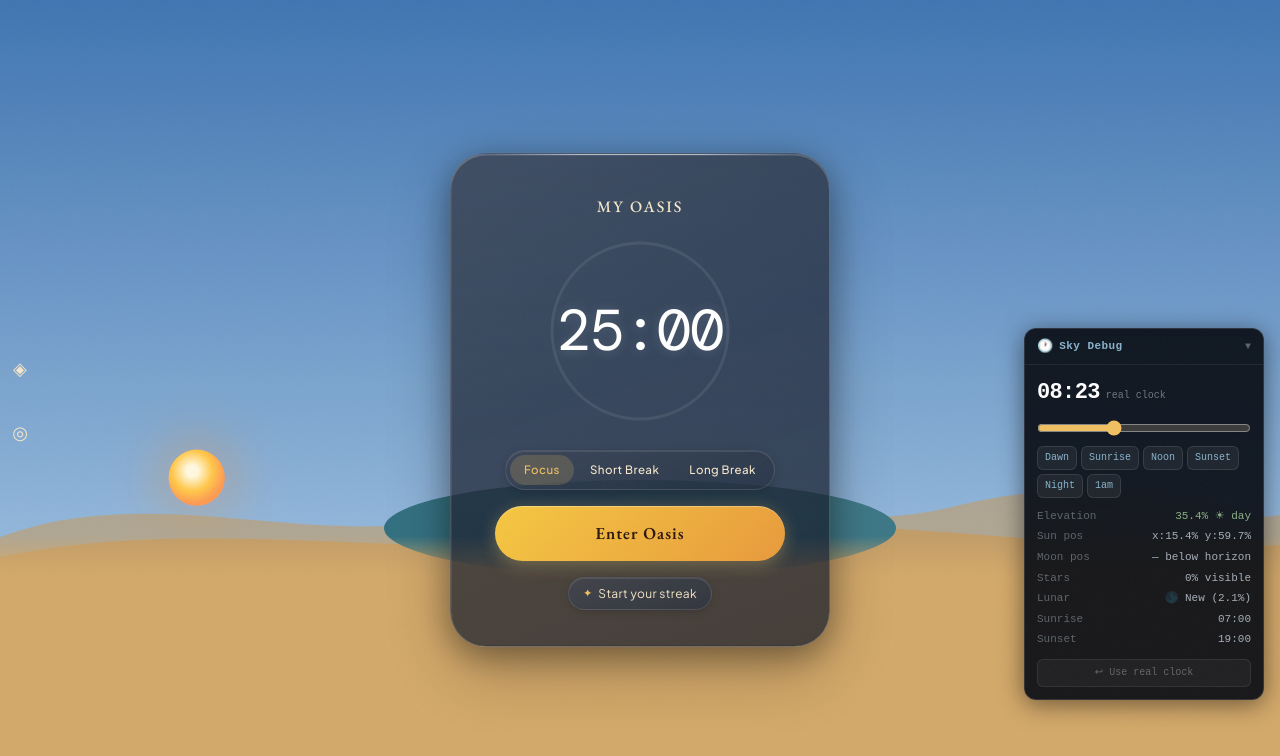
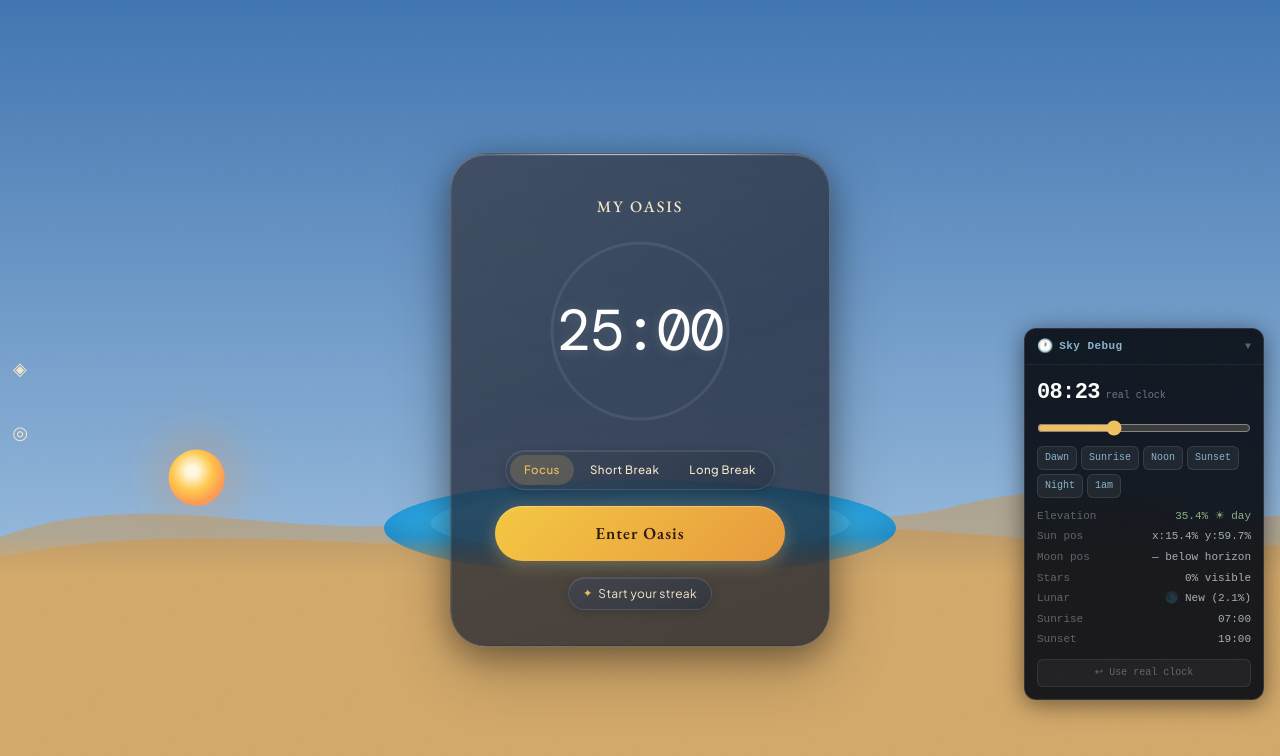
Before and after one commit to muadzyamani/oasis, a React (Vite) app: page / in a window 1280 px wide. Shown: the top 756 px of the page. Built offline with nearby package versions, Linux system fonts and the light colour scheme; a web font is replaced by a local one.

Commit message:
Improve water design and visual appearance

```diff
--- a/src/components/scene/WaterLayer.tsx
+++ b/src/components/scene/WaterLayer.tsx
@@ -1,6 +1,5 @@
 import { motion } from 'framer-motion'
 import type { TimeOfDay } from '@/types/growth.types'
-import { SCENE_COLORS } from '@/engines/ambientEngine'
 
 interface WaterLayerProps {
   timeOfDay: TimeOfDay
@@ -8,54 +7,201 @@ interface WaterLayerProps {
   tier: number
 }
 
+const WATER_PALETTES = {
+  dawn: {
+    stop0: '#E0F7FA', // soft pastel cyan
+    stop60: '#80DEEA', // pale cyan
+    stop100: '#006064', // deep teal
+    inner: '#4DD0E1',
+    highlight: '#E0F7FA',
+  },
+  morning: {
+    stop0: '#81D4FA', // light blue
+    stop60: '#29B6F6', // medium blue
+    stop100: '#0277BD', // deep blue
+    inner: '#4FC3F7',
+    highlight: '#E1F5FE',
+  },
+  afternoon: {
+    stop0: '#90CAF9', // gentle warm blue
+    stop60: '#42A5F5',
+    stop100: '#1565C0',
+    inner: '#64B5F6',
+    highlight: '#E3F2FD',
+  },
+  dusk: {
+    stop0: '#80CBC4', // soft dusk teal
+    stop60: '#26A69A',
+    stop100: '#00695C', // deep dusk teal
+    inner: '#4DB6AC',
+    highlight: '#E0F2F1',
+  },
+  night: {
+    stop0: '#006064', // deep moonlit teal
+    stop60: '#004D40',
+    stop100: '#00251A', // deep night blue-black
+    inner: '#00838F',
+    highlight: '#E0F7FA',
+  },
+}
+
 export function WaterLayer({ timeOfDay, sessionActive, tier }: WaterLayerProps) {
-  const waterColor = SCENE_COLORS[timeOfDay].waterColor
   const rippleSpeed = sessionActive ? 1.4 : 2.4
   // Pool widens with tier
   const poolWidth = `${40 + tier * 6}%`
+  const palette = WATER_PALETTES[timeOfDay]
 
   return (
     <div className="absolute left-0 right-0" style={{ top: '60%', height: '12%', zIndex: 3 }}>
-      {/* Water band — elliptical pool */}
-      <div
-        className="absolute left-1/2"
+      {/* Responsive SVG Container for Redesigned Water Feature */}
+      <svg
+        className="absolute left-1/2 -translate-x-1/2"
+        viewBox="0 0 440 90"
+        preserveAspectRatio="none"
         style={{
           width: poolWidth,
           height: '100%',
-          transform: 'translateX(-50%)',
-          borderRadius: '50%',
-          overflow: 'hidden',
-          backgroundColor: waterColor,
-          transition: 'background-color 4s ease-in-out',
+          overflow: 'visible',
         }}
       >
-        {/* Surface shimmer */}
-        <motion.div
-          style={{
-            position: 'absolute', inset: 0,
-            backgroundImage: 'linear-gradient(90deg, transparent 0%, rgba(255,255,255,0.12) 50%, transparent 100%)',
-            backgroundSize: '200% 100%',
-          }}
-          animate={{ backgroundPositionX: ['0%', '200%'] }}
-          transition={{ repeat: Infinity, duration: rippleSpeed * 2, ease: 'linear' }}
+        <defs>
+          {/* Radial Gradient for water body matching redesign style */}
+          <radialGradient id="waterGrad" cx="50%" cy="40%" r="60%">
+            <stop
+              offset="0%"
+              stopColor={palette.stop0}
+              style={{ transition: 'stop-color 4s cubic-bezier(0.45, 0.05, 0.55, 0.95)' }}
+            />
+            <stop
+              offset="60%"
+              stopColor={palette.stop60}
+              style={{ transition: 'stop-color 4s cubic-bezier(0.45, 0.05, 0.55, 0.95)' }}
+            />
+            <stop
+              offset="100%"
+              stopColor={palette.stop100}
+              style={{ transition: 'stop-color 4s cubic-bezier(0.45, 0.05, 0.55, 0.95)' }}
+            />
+          </radialGradient>
+        </defs>
+
+        {/* Outer water pool ellipse */}
+        <ellipse
+          cx="220"
+          cy="45"
+          rx="220"
+          ry="45"
+          fill="url(#waterGrad)"
+          opacity="0.9"
+          style={{ transition: 'all 4s cubic-bezier(0.45, 0.05, 0.55, 0.95)' }}
         />
 
-        {/* Ripple rings */}
+        {/* Inner water pool ellipse for depth */}
+        <ellipse
+          cx="220"
+          cy="40"
+          rx="180"
+          ry="30"
+          fill={palette.inner}
+          opacity="0.5"
+          style={{ transition: 'fill 4s cubic-bezier(0.45, 0.05, 0.55, 0.95)' }}
+        />
+
+        {/* Ripple rings scaling outward along the water aspect ratio (220:45) */}
         {[0, 1, 2].map((i) => (
-          <motion.div
+          <motion.ellipse
             key={i}
-            style={{
-              position: 'absolute',
-              left: '50%', top: '50%',
-              border: '1px solid rgba(255,255,255,0.2)',
-              borderRadius: '50%',
-              transform: 'translate(-50%, -50%)',
+            cx="220"
+            cy="45"
+            rx="0"
+            ry="0"
+            fill="none"
+            stroke="rgba(255, 255, 255, 0.25)"
+            strokeWidth="1.5"
+            animate={{
+              rx: [0, 220],
+              ry: [0, 45],
+              opacity: [0.5, 0],
             }}
-            animate={{ width: ['10%', '90%'], height: ['30%', '80%'], opacity: [0.4, 0] }}
-            transition={{ repeat: Infinity, duration: rippleSpeed, ease: 'easeOut', delay: i * (rippleSpeed / 3) }}
+            transition={{
+              repeat: Infinity,
+              duration: rippleSpeed * 2.5,
+              ease: 'easeOut',
+              delay: i * ((rippleSpeed * 2.5) / 3),
+            }}
           />
         ))}
-      </div>
+
+        {/* Shimmering highlights with floating and opacity animations */}
+        <motion.ellipse
+          cx="170"
+          cy="37"
+          rx="40"
+          ry="4"
+          fill={palette.highlight}
+          animate={{
+            cx: [168, 172, 168],
+            opacity: [0.5, 0.75, 0.5],
+          }}
+          transition={{
+            repeat: Infinity,
+            duration: 4.2,
+            ease: 'easeInOut',
+          }}
+          style={{ transition: 'fill 4s cubic-bezier(0.45, 0.05, 0.55, 0.95)' }}
+        />
+        <motion.ellipse
+          cx="290"
+          cy="45"
+          rx="30"
+          ry="3"
+          fill={palette.highlight}
+          animate={{
+            cx: [292, 288, 292],
+            opacity: [0.4, 0.65, 0.4],
+          }}
+          transition={{
+            repeat: Infinity,
+            duration: 3.8,
+            ease: 'easeInOut',
+          }}
+          style={{ transition: 'fill 4s cubic-bezier(0.45, 0.05, 0.55, 0.95)' }}
+        />
+        <motion.ellipse
+          cx="220"
+          cy="53"
+          rx="25"
+          ry="3"
+          fill={palette.highlight}
+          animate={{
+            cx: [219, 221, 219],
+            opacity: [0.45, 0.65, 0.45],
+          }}
+          transition={{
+            repeat: Infinity,
+            duration: 4.5,
+            ease: 'easeInOut',
+          }}
+          style={{ transition: 'fill 4s cubic-bezier(0.45, 0.05, 0.55, 0.95)' }}
+        />
+        <motion.ellipse
+          cx="120"
+          cy="48"
+          rx="20"
+          ry="2.5"
+          fill={palette.highlight}
+          animate={{
+            cx: [118, 122, 118],
+            opacity: [0.35, 0.55, 0.35],
+          }}
+          transition={{
+            repeat: Infinity,
+            duration: 5.0,
+            ease: 'easeInOut',
+          }}
+          style={{ transition: 'fill 4s cubic-bezier(0.45, 0.05, 0.55, 0.95)' }}
+        />
+      </svg>
     </div>
   )
 }
--- a/src/components/timer/TimerWidget.tsx
+++ b/src/components/timer/TimerWidget.tsx
@@ -35,9 +35,13 @@ export function TimerWidget({ onPreviewChange }: TimerWidgetProps) {
   useEffect(() => {
     if (!timer.plantedElementId) return
     const planted = growth.oasis.elements.find((e) => e.id === timer.plantedElementId)
-    if (planted) setToastMsg(buildToastMessage(planted.type, false))
-    timer.clearPlanted()
-  }, [timer.plantedElementId]) // eslint-disable-line react-hooks/exhaustive-deps
+
+    const handle = setTimeout(() => {
+      if (planted) setToastMsg(buildToastMessage(planted.type, false))
+      timer.clearPlanted()
+    }, 0)
+    return () => clearTimeout(handle)
+  }, [timer.plantedElementId, growth.oasis.elements, timer])
 
   const isBreak = timer.sessionType !== 'focus'
   const isMinimized = timer.status === 'active' || timer.status === 'paused'
--- a/src/hooks/useTimer.ts
+++ b/src/hooks/useTimer.ts
@@ -44,6 +44,7 @@ export function useTimer(): UseTimerReturn {
   const [previewElement, setPreviewElement] = useState<PreviewElement | null>(null)
 
   const onCompleteRef = useRef<() => void>(() => {})
+  useEffect(() => {
     onCompleteRef.current = () => {
       const { sessionType } = useTimerStore.getState()
       const { currentSession } = useSessionStore.getState()
@@ -69,6 +70,7 @@ export function useTimer(): UseTimerReturn {
 
       useTimerStore.setState({ status: 'complete' })
     }
+  })
 
   useEffect(() => {
     workerRef.current = new Worker(
```
Lines whose indentation alone changed are shown as unchanged.
